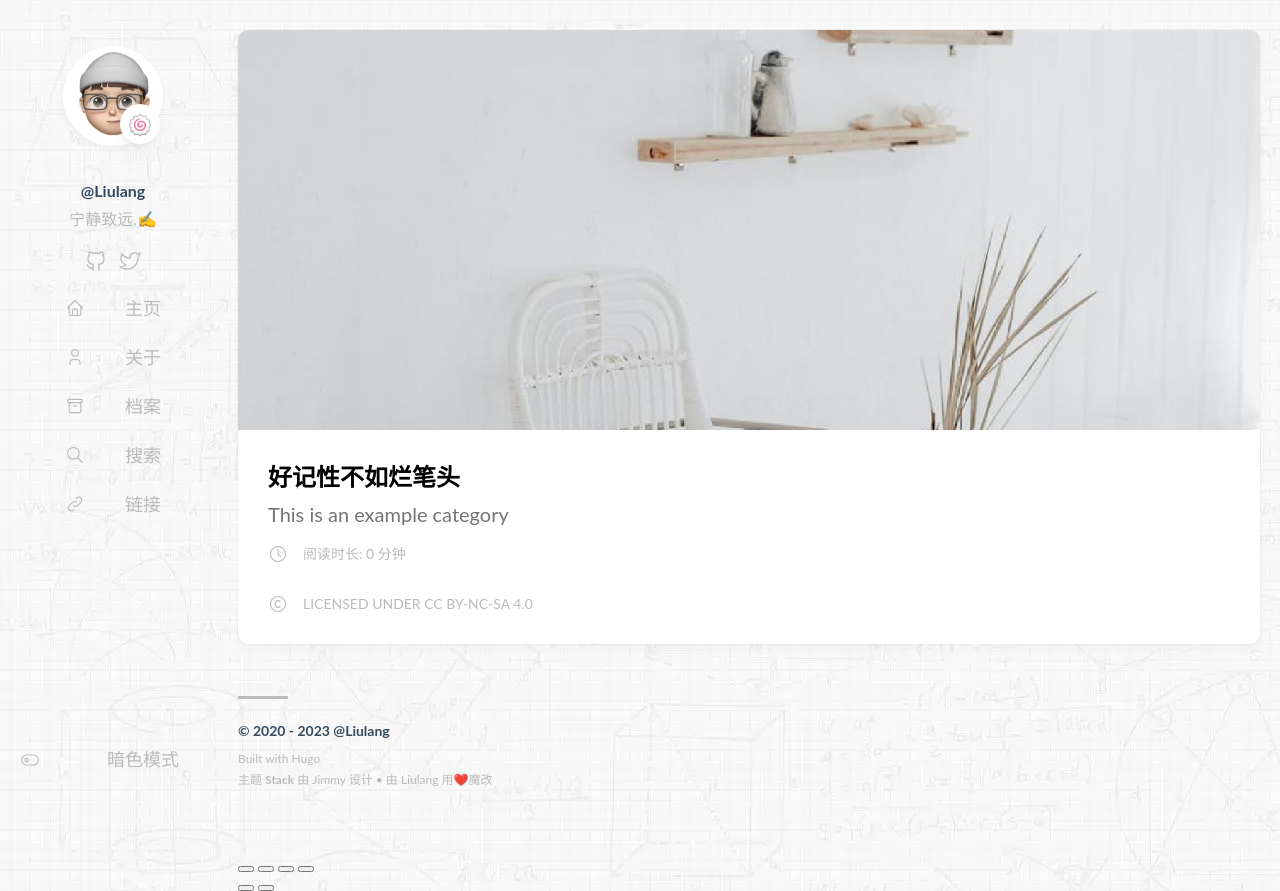
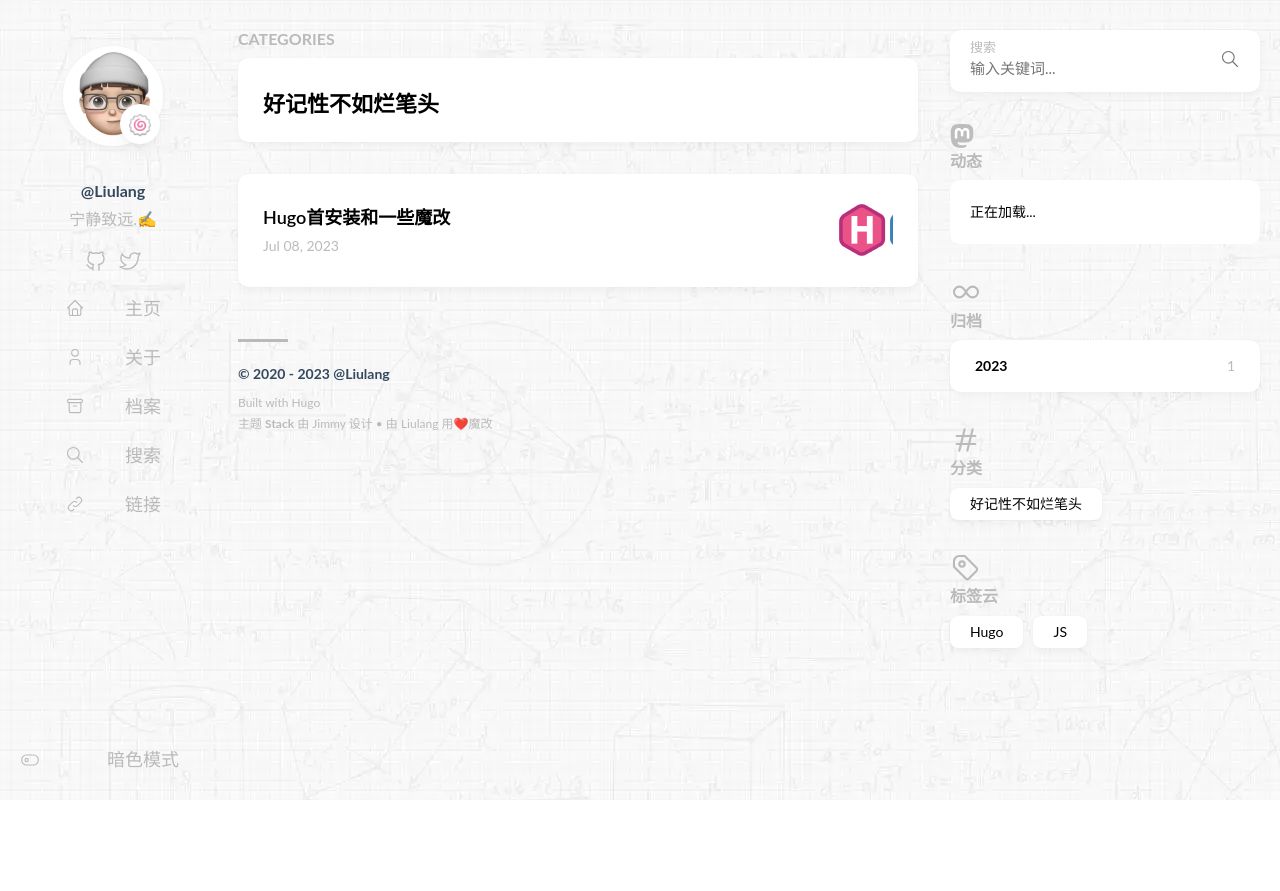
Before and after one commit to L-LizhouYi/L-LizhouYi.github.io, a plain HTML site: page categories/好记性不如烂笔头/index.html in a window 1280 px wide. After the commit the page ends 800 px from the top, so only its background shows below. Drawn offline with Linux system fonts and the light colour scheme; some packages are replaced by stand-ins of ours; no server answers; a script that the page names is missing; a web font is replaced by a local one.

Commit message:
Update Da

```diff
--- a/categories/index.xml
+++ b/categories/index.xml
@@ -17,8 +17,3 @@
 
     </channel>
 </rss>
-0%E6%80%A7%E4%B8%8D%E5%A6%82%E7%83%82%E7%AC%94%E5%A4%B4/hutomo-abrianto-l2jk-uxb1BY-unsplash.jpg" alt="Featured image of post 好记性不如烂笔头" /&gt;</description>
-        </item>
-
-    </channel>
-</rss>
--- a/categories/好记性不如烂笔头/index.html
+++ b/categories/好记性不如烂笔头/index.html
@@ -10,15 +10,13 @@
 <meta property='og:description' content='宁静致远.✍️'>
 <meta property='og:url' content='https://blog.eeho.cn/categories/%E5%A5%BD%E8%AE%B0%E6%80%A7%E4%B8%8D%E5%A6%82%E7%83%82%E7%AC%94%E5%A4%B4/'>
 <meta property='og:site_name' content='@Liulang'>
-<meta property='og:type' content='article'><meta property='article:section' content='Categories' />
+<meta property='og:type' content='website'><meta property='og:updated_time' content=' 2023-07-08T09:42:08&#43;08:00 '/>
 <meta name="twitter:title" content="Category: 好记性不如烂笔头 - @Liulang">
-<meta name="twitter:description" content="宁静致远.✍️">
+<meta name="twitter:description" content="宁静致远.✍️"><link rel="alternate" type="application/rss&#43;xml" href="https://blog.eeho.cn/categories/%E5%A5%BD%E8%AE%B0%E6%80%A7%E4%B8%8D%E5%A6%82%E7%83%82%E7%AC%94%E5%A4%B4/index.xml">
     <link rel="shortcut icon" href="/1.png" />
 
     </head>
-    <body class="
-    article-page
-    ">
+    <body class="">
     <script>
         (function() {
             const colorSchemeKey = 'StackColorScheme';
@@ -244,127 +242,162 @@
     </ol>
 </aside>
 
+    <aside class="sidebar right-sidebar sticky">
 
 
-            <main class="main full-width">
-    <article class="has-image main-article">
-    <header class="article-header">
-        <div class="article-image">
-            <a href="/categories/%E5%A5%BD%E8%AE%B0%E6%80%A7%E4%B8%8D%E5%A6%82%E7%83%82%E7%AC%94%E5%A4%B4/">
-                <img src="/categories/%E5%A5%BD%E8%AE%B0%E6%80%A7%E4%B8%8D%E5%A6%82%E7%83%82%E7%AC%94%E5%A4%B4/hutomo-abrianto-l2jk-uxb1BY-unsplash_hu8102ac0a5989befdf52fa5096a373f78_52927_800x0_resize_q75_box.jpg"
-                        srcset="/categories/%E5%A5%BD%E8%AE%B0%E6%80%A7%E4%B8%8D%E5%A6%82%E7%83%82%E7%AC%94%E5%A4%B4/hutomo-abrianto-l2jk-uxb1BY-unsplash_hu8102ac0a5989befdf52fa5096a373f78_52927_800x0_resize_q75_box.jpg 800w, /categories/%E5%A5%BD%E8%AE%B0%E6%80%A7%E4%B8%8D%E5%A6%82%E7%83%82%E7%AC%94%E5%A4%B4/hutomo-abrianto-l2jk-uxb1BY-unsplash_hu8102ac0a5989befdf52fa5096a373f78_52927_1600x0_resize_q75_box.jpg 1600w"
-                        width="800"
-                        height="1200"
-                        loading="lazy"
-                        alt="Featured image of post 好记性不如烂笔头" />
+                <form action="/search/" class="search-form widget" >
+        <p>
+            <label>搜索</label>
+            <input name="keyword" required placeholder="输入关键词..." />
 
-            </a>
-        </div>
-
-
-    <div class="article-details">
-
-
-    <div class="article-title-wrapper">
-        <h2 class="article-title">
-            <a href="/categories/%E5%A5%BD%E8%AE%B0%E6%80%A7%E4%B8%8D%E5%A6%82%E7%83%82%E7%AC%94%E5%A4%B4/">好记性不如烂笔头</a>
-        </h2>
-
-
-        <h3 class="article-subtitle">
-            This is an example category
-        </h3>
-
-    </div>
-
-
-
-
-
-    <footer class="article-time">
-
-
-
-            <div>
-                <svg xmlns="http://www.w3.org/2000/svg" class="icon icon-tabler icon-tabler-clock" width="24" height="24" viewBox="0 0 24 24" stroke-width="2" stroke="currentColor" fill="none" stroke-linecap="round" stroke-linejoin="round">
+            <button title="搜索">
+                <svg xmlns="http://www.w3.org/2000/svg" class="icon icon-tabler icon-tabler-search" width="24" height="24" viewBox="0 0 24 24" stroke-width="2" stroke="currentColor" fill="none" stroke-linecap="round" stroke-linejoin="round">
   <path stroke="none" d="M0 0h24v24H0z"/>
-  <circle cx="12" cy="12" r="9" />
-  <polyline points="12 7 12 12 15 15" />
+  <circle cx="10" cy="10" r="7" />
+  <line x1="21" y1="21" x2="15" y2="15" />
 </svg>
 
 
 
-                <time class="article-time--reading">
-                    阅读时长: 0 分钟
-                </time>
-            </div>
-
-    </footer>
+            </button>
+        </p>
+    </form>
 
 
 
-</div>
-
-</header>
-
-    <section class="article-content">
-
-
-
-</section>
-
-
-    <footer class="article-footer">
-
-
-
-    <section class="article-copyright">
-        <svg xmlns="http://www.w3.org/2000/svg" class="icon icon-tabler icon-tabler-copyright" width="24" height="24" viewBox="0 0 24 24" stroke-width="2" stroke="currentColor" fill="none" stroke-linecap="round" stroke-linejoin="round">
+                <section class="widget archives">
+        <div class="widget-icon">
+            <svg xmlns="http://www.w3.org/2000/svg" class="icon icon-tabler icon-tabler-infinity" width="24" height="24" viewBox="0 0 24 24" stroke-width="2" stroke="currentColor" fill="none" stroke-linecap="round" stroke-linejoin="round">
   <path stroke="none" d="M0 0h24v24H0z"/>
-  <circle cx="12" cy="12" r="9" />
-  <path d="M14.5 9a3.5 4 0 1 0 0 6" />
+  <path d="M9.828 9.172a4 4 0 1 0 0 5.656 a10 10 0 0 0 2.172 -2.828a10 10 0 0 1 2.172 -2.828 a4 4 0 1 1 0 5.656a10 10 0 0 1 -2.172 -2.828a10 10 0 0 0 -2.172 -2.828" />
 </svg>
 
 
 
-        <span>Licensed under CC BY-NC-SA 4.0</span>
-    </section>
-    </footer>
-
-
-
-</article>
+        </div>
+        <h2 class="widget-title section-title">归档</h2>
 
 
 
 
 
 
+        <div class="widget-archive--list">
+            <div class="archives-year">
+                    <a href="/archives/#2023">
+
+                            <span class="year">2023</span>
+                            <span class="count">1</span>
+
+                    </a>
+                </div>
+
+        </div>
+    </section>
 
 
 
-<style>
-    .disqus-container {
-        background-color: var(--card-background);
-        border-radius: var(--card-border-radius);
-        box-shadow: var(--shadow-l1);
-        padding: var(--card-padding);
-    }
-</style>
-
-<script>
-    window.addEventListener('onColorSchemeChange', (e) => {
-        if (typeof DISQUS == 'object') {
-            DISQUS.reset({
-                reload: true
-            });
-        }
-    })
-</script>
+                <section class="widget tagCloud">
+    <div class="widget-icon">
+        <svg xmlns="http://www.w3.org/2000/svg" class="icon icon-tabler icon-tabler-hash" width="24" height="24" viewBox="0 0 24 24" stroke-width="2" stroke="currentColor" fill="none" stroke-linecap="round" stroke-linejoin="round">
+  <path stroke="none" d="M0 0h24v24H0z"/>
+  <line x1="5" y1="9" x2="19" y2="9" />
+  <line x1="5" y1="15" x2="19" y2="15" />
+  <line x1="11" y1="4" x2="7" y2="20" />
+  <line x1="17" y1="4" x2="13" y2="20" />
+</svg>
 
 
 
-    <footer class="site-footer">
+    </div>
+    <h2 class="widget-title section-title">分类</h2>
+
+    <div class="tagCloud-tags">
+
+            <a href="/categories/%E5%A5%BD%E8%AE%B0%E6%80%A7%E4%B8%8D%E5%A6%82%E7%83%82%E7%AC%94%E5%A4%B4/" class="font_size_1">
+                好记性不如烂笔头
+            </a>
+
+    </div>
+</section>
+
+
+
+
+
+<script type="text/javascript" src="/js/mastodon.js"></script>
+<section class="widget tagCloud">
+    <div class="widget-icon">
+        <svg xmlns="http://www.w3.org/2000/svg" class="icon icon-tabler icon-tabler-tag" width="24" height="24" viewBox="0 0 24 24" stroke-width="2" stroke="currentColor" fill="none" stroke-linecap="round" stroke-linejoin="round">
+  <path stroke="none" d="M0 0h24v24H0z"/>
+  <path d="M11 3L20 12a1.5 1.5 0 0 1 0 2L14 20a1.5 1.5 0 0 1 -2 0L3 11v-4a4 4 0 0 1 4 -4h4" />
+  <circle cx="9" cy="9" r="2" />
+</svg>
+
+
+
+    </div>
+    <h2 class="widget-title section-title">标签云</h2>
+
+    <div class="tagCloud-tags">
+
+            <a href="/tags/hugo/" class="font_size_1">
+                Hugo
+            </a>
+
+            <a href="/tags/js/" class="font_size_1">
+                JS
+            </a>
+
+    </div>
+</section>
+
+
+
+    </aside>
+
+
+            <main class="main full-width">
+    <header>
+        <h3 class="section-title">
+
+                Categories
+
+        </h3>
+
+        <div class="section-card">
+            <div class="section-details">
+                <h3 class="section-count"></h3>
+                <h1 class="section-term">好记性不如烂笔头</h1>
+
+            </div>
+        </div>
+    </header>
+
+    <section class="article-list--compact">
+
+            <article>
+    <a href="/p/hugo%E9%A6%96%E5%AE%89%E8%A3%85%E5%92%8C%E4%B8%80%E4%BA%9B%E9%AD%94%E6%94%B9/">
+        <div class="article-details">
+            <h2 class="article-title">Hugo首安装和一些魔改</h2>
+            <footer class="article-time">
+                <time datetime='2023-07-08T09:42:08&#43;08:00'>Jul 08, 2023</time>
+            </footer>
+        </div>
+            <div class="article-image">
+                <img src="/p/hugo%E9%A6%96%E5%AE%89%E8%A3%85%E5%92%8C%E4%B8%80%E4%BA%9B%E9%AD%94%E6%94%B9/hugo-img_hu54f74ce482ea03416e0989886f9a9743_55808_120x120_fill_box_smart1_3.png"
+                        width="120"
+                        height="120"
+                        alt="Hugo首安装和一些魔改"
+                        loading="lazy">
+
+            </div>
+
+    </a>
+</article>
+
+    </section>
+<footer class="site-footer">
     <section class="copyright">
         &copy;
 
@@ -378,85 +411,6 @@
         主题 <b><a href="https://github.com/CaiJimmy/hugo-theme-stack" target="_blank" rel="noopener" data-version="3.16.0">Stack</a></b> 由 <a href="https://jimmycai.com" target="_blank" rel="noopener">Jimmy</a> 设计 • 由 Liulang 用❤️魔改
     </section>
 </footer>
-
-
-
-<div class="pswp" tabindex="-1" role="dialog" aria-hidden="true">
-
-
-    <div class="pswp__bg"></div>
-
-
-    <div class="pswp__scroll-wrap">
-
-
-        <div class="pswp__container">
-            <div class="pswp__item"></div>
-            <div class="pswp__item"></div>
-            <div class="pswp__item"></div>
-        </div>
-
-
-        <div class="pswp__ui pswp__ui--hidden">
-
-            <div class="pswp__top-bar">
-
-
-
-                <div class="pswp__counter"></div>
-
-                <button class="pswp__button pswp__button--close" title="Close (Esc)"></button>
-
-                <button class="pswp__button pswp__button--share" title="Share"></button>
-
-                <button class="pswp__button pswp__button--fs" title="Toggle fullscreen"></button>
-
-                <button class="pswp__button pswp__button--zoom" title="Zoom in/out"></button>
-
-
-
-                <div class="pswp__preloader">
-                    <div class="pswp__preloader__icn">
-                        <div class="pswp__preloader__cut">
-                            <div class="pswp__preloader__donut"></div>
-                        </div>
-                    </div>
-                </div>
-            </div>
-
-            <div class="pswp__share-modal pswp__share-modal--hidden pswp__single-tap">
-                <div class="pswp__share-tooltip"></div>
-            </div>
-
-            <button class="pswp__button pswp__button--arrow--left" title="Previous (arrow left)">
-            </button>
-
-            <button class="pswp__button pswp__button--arrow--right" title="Next (arrow right)">
-            </button>
-
-            <div class="pswp__caption">
-                <div class="pswp__caption__center"></div>
-            </div>
-
-        </div>
-
-    </div>
-
-</div><script
-                src="https://cdn.jsdelivr.net/npm/photoswipe@4.1.3/dist/photoswipe.min.js"integrity="sha256-ePwmChbbvXbsO02lbM3HoHbSHTHFAeChekF1xKJdleo="crossorigin="anonymous"
-                defer
-                >
-            </script><script
-                src="https://cdn.jsdelivr.net/npm/photoswipe@4.1.3/dist/photoswipe-ui-default.min.js"integrity="sha256-UKkzOn/w1mBxRmLLGrSeyB4e1xbrp4xylgAWb3M42pU="crossorigin="anonymous"
-                defer
-                >
-            </script><link
-                rel="stylesheet"
-                href="https://cdn.jsdelivr.net/npm/photoswipe@4.1.3/dist/default-skin/default-skin.min.css"crossorigin="anonymous"
-            ><link
-                rel="stylesheet"
-                href="https://cdn.jsdelivr.net/npm/photoswipe@4.1.3/dist/photoswipe.min.css"crossorigin="anonymous"
-            >
 
 
             </main>
--- a/sitemap.xml
+++ b/sitemap.xml
@@ -3,9 +3,6 @@
   xmlns:xhtml="http://www.w3.org/1999/xhtml">
   <url>
     <loc>https://blog.eeho.cn/</loc>
-    <lastmod>2023-07-08T09:42:08+08:00</lastmod>
-  </url><url>
-    <loc>https://blog.eeho.cn/categories/</loc>
     <lastmod>2023-07-08T09:42:08+08:00</lastmod>
   </url><url>
     <loc>https://blog.eeho.cn/categories/</loc>
@@ -37,8 +34,6 @@
   </url><url>
     <loc>https://blog.eeho.cn/%E5%85%B3%E4%BA%8E/</loc>
   </url><url>
-    <loc>https://blog.eeho.cn/categories/%E5%A5%BD%E8%AE%B0%E6%80%A7%E4%B8%8D%E5%A6%82%E7%83%82%E7%AC%94%E5%A4%B4/</loc>
-  </url><url>
     <loc>https://blog.eeho.cn/%E9%93%BE%E6%8E%A5/</loc>
   </url><url>
     <loc>https://blog.eeho.cn/search/</loc>
```
Also changed, not shown: archives/index.html (+1 -12 lines), categories/index.html (+2 -3 lines), index.xml (+0 -8 lines).
